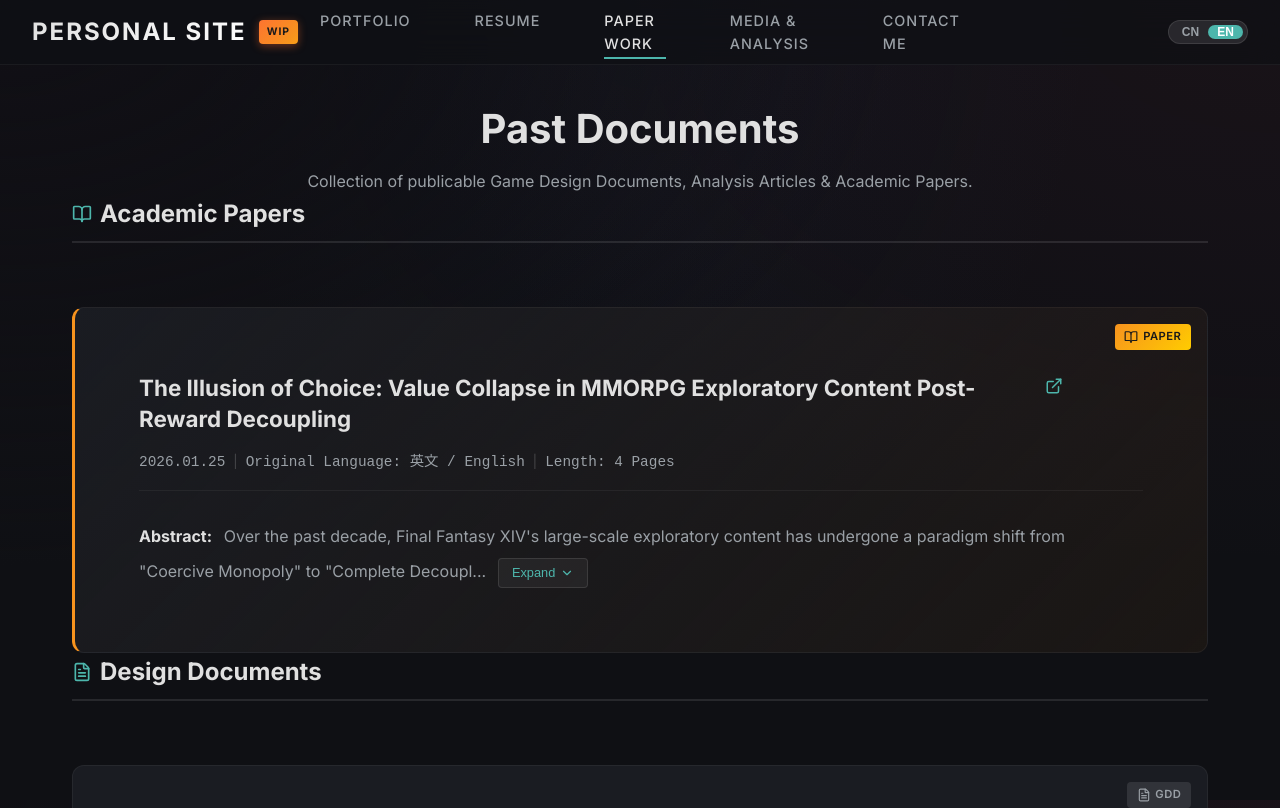
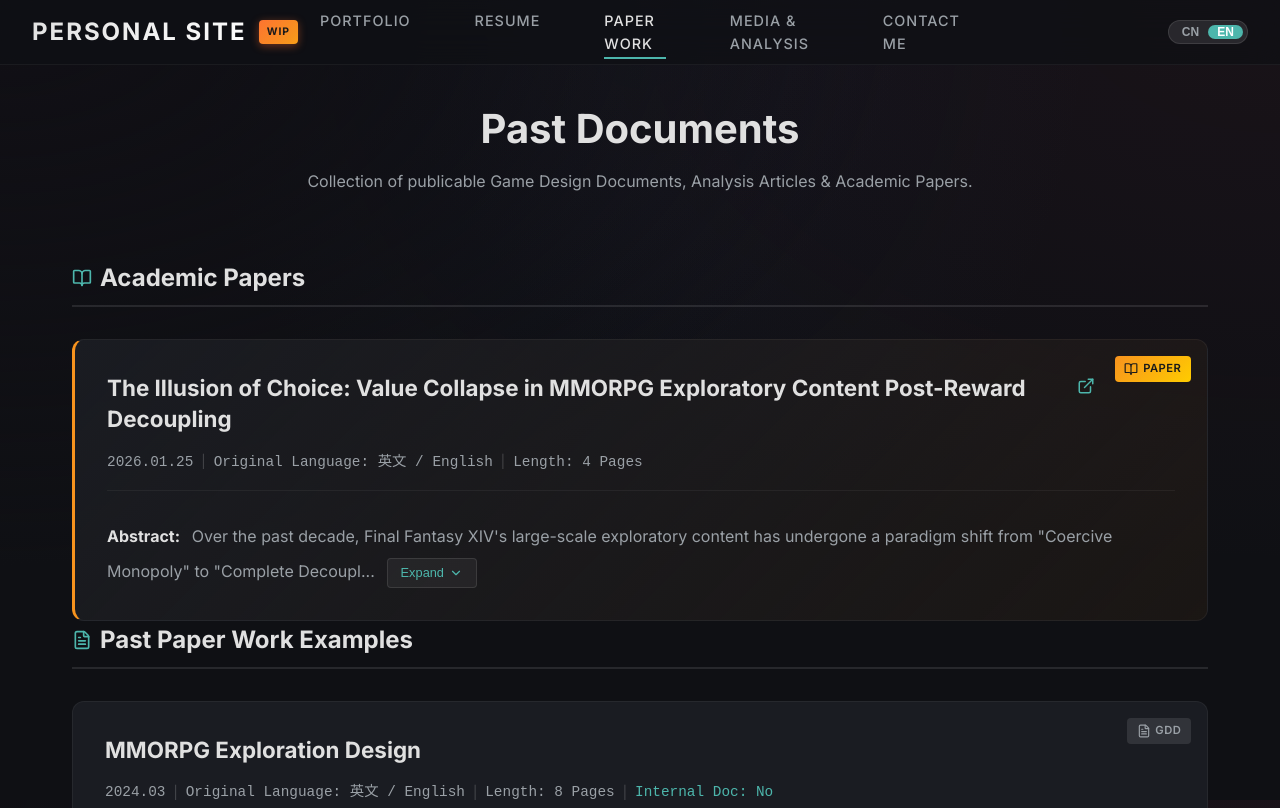
Before and after one commit to ElectricArc-Yu/NeoPortfolio, a React (Vite) app in the folder web/: page /#/documents in a window 1280 px wide. Shown: the top 808 px of the page. Built offline with nearby package versions, Linux system fonts and the light colour scheme.

Commit message:
fix: revert spacing, add paper section gap, rename to Past Paper Work Examples, sort by date

```diff
--- a/web/src/pages/Documents.module.css
+++ b/web/src/pages/Documents.module.css
@@ -5,7 +5,7 @@
 }
 
 .header {
-    margin-bottom: var(--spacing-xxl);
+    margin-bottom: var(--spacing-xl);
     text-align: center;
 }
 
@@ -23,7 +23,11 @@
 
 /* Section Styles */
 .section {
-    margin-bottom: var(--spacing-xxl);
+    margin-bottom: var(--spacing-xl);
+}
+
+.paperSection {
+    margin-bottom: calc(var(--spacing-xxl) * 2);
 }
 
 .sectionTitle {
@@ -33,7 +37,7 @@
     font-size: 1.5rem;
     font-weight: 700;
     color: var(--text-primary);
-    margin-bottom: var(--spacing-xl);
+    margin-bottom: var(--spacing-lg);
     padding-bottom: var(--spacing-sm);
     border-bottom: 2px solid rgba(255, 255, 255, 0.1);
 }
@@ -45,7 +49,7 @@
 .grid {
     display: flex;
     flex-direction: column;
-    gap: var(--spacing-xl);
+    gap: var(--spacing-lg);
     align-items: center;
 }
 
@@ -53,7 +57,7 @@
     background: var(--bg-secondary);
     border: 1px solid rgba(255, 255, 255, 0.05);
     border-radius: var(--border-radius-md);
-    padding: var(--spacing-xl);
+    padding: var(--spacing-lg);
     cursor: pointer;
     transition: all 0.3s cubic-bezier(0.4, 0, 0.2, 1);
     position: relative;
--- a/web/src/pages/Documents.tsx
+++ b/web/src/pages/Documents.tsx
@@ -32,9 +32,18 @@ const Documents: React.FC = () => {
         }
     };
 
-    // Group by category
+    // Group by category and sort GDDs by date (newest first)
     const papers = publicDocs.filter(d => d.category === 'Paper');
-    const gdds = publicDocs.filter(d => d.category === 'GDD');
+    const gdds = publicDocs
+        .filter(d => d.category === 'GDD')
+        .sort((a, b) => {
+            // Parse date strings like "2024.01" or "2024.03"
+            const parseDate = (dateStr: string) => {
+                const parts = dateStr.split('.');
+                return new Date(parseInt(parts[0]), parseInt(parts[1] || '1') - 1);
+            };
+            return parseDate(b.date).getTime() - parseDate(a.date).getTime();
+        });
 
     const renderCard = (doc: typeof publicDocs[0]) => {
         const description = language === 'CN' ? doc.descriptionCN : doc.descriptionEN;
@@ -123,7 +132,7 @@ const Documents: React.FC = () => {
 
             {/* Papers Section */}
             {papers.length > 0 && (
-                <section className={styles.section}>
+                <section className={`${styles.section} ${styles.paperSection}`}>
                     <h2 className={styles.sectionTitle}>
                         <BookOpen size={20} />
                         {language === 'CN' ? '学术论文' : 'Academic Papers'}
@@ -139,7 +148,7 @@ const Documents: React.FC = () => {
                 <section className={styles.section}>
                     <h2 className={styles.sectionTitle}>
                         <FileText size={20} />
-                        {language === 'CN' ? '设计文档' : 'Design Documents'}
+                        {language === 'CN' ? '过往文书案例' : 'Past Paper Work Examples'}
                     </h2>
                     <div className={styles.grid}>
                         {gdds.map(renderCard)}
```
